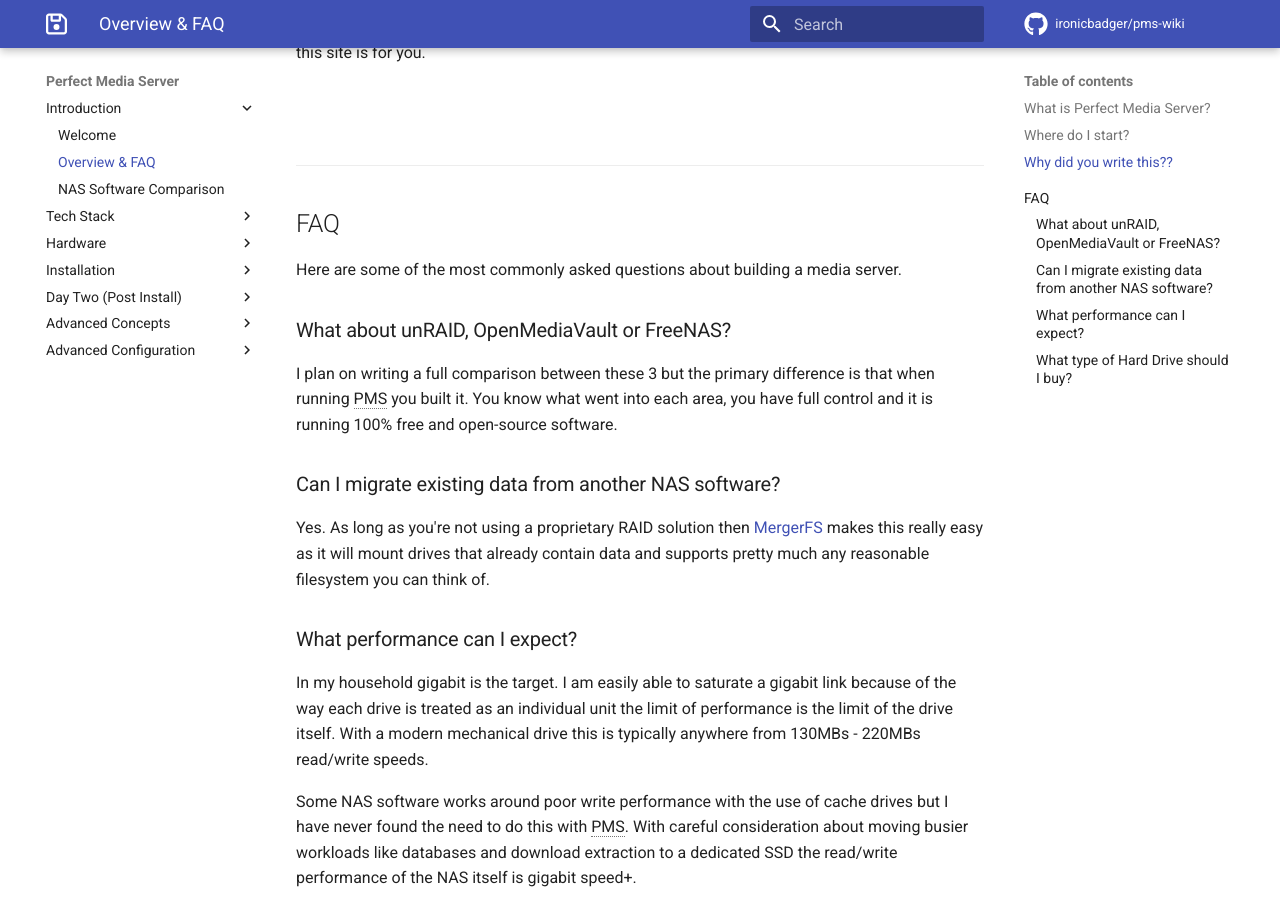
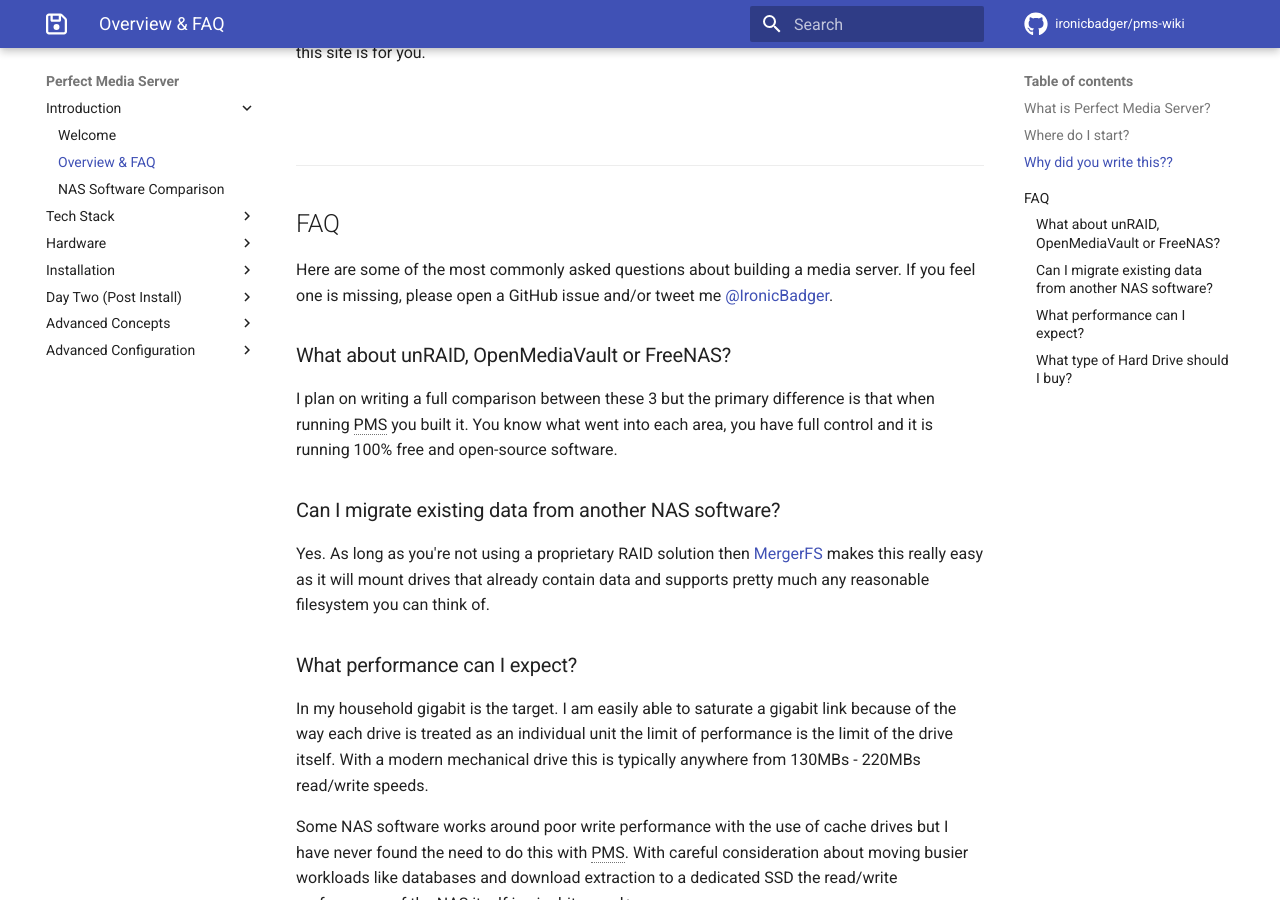
Before and after one commit to ironicbadger/pms-wiki, an MkDocs documentation site: the page built from docs/overview/overview.md, in a window 1280 px wide and 900 px high, scrolled down 1840 px. Built offline with MkDocs 1.6.1 and Material for MkDocs 9.7.7, drawn with Linux system fonts in a browser that asks for light colours; some web fonts are replaced; comment, search, counter and statistics services are not loaded.

Commit message:
adds contribution note to FAQ

```diff
--- a/docs/overview/overview.md
+++ b/docs/overview/overview.md
@@ -46,7 +46,7 @@ PMS is my own personal project to give back to the community knowledge that so m
 
 ## FAQ
 
-Here are some of the most commonly asked questions about building a media server.
+Here are some of the most commonly asked questions about building a media server. If you feel one is missing, please open a GitHub issue and/or tweet me [@IronicBadger](https://twitter.com/ironicbadger).
 
 ### What about unRAID, OpenMediaVault or FreeNAS?
 
```
